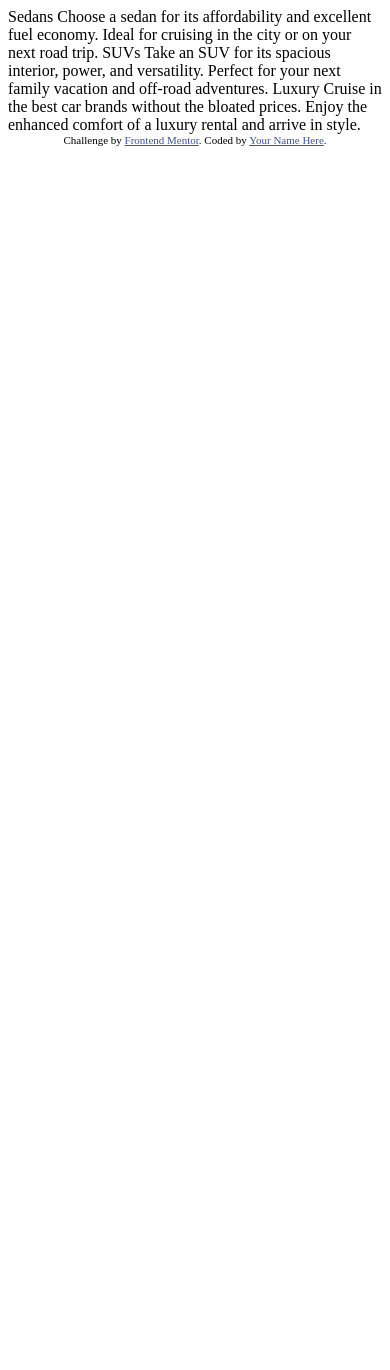
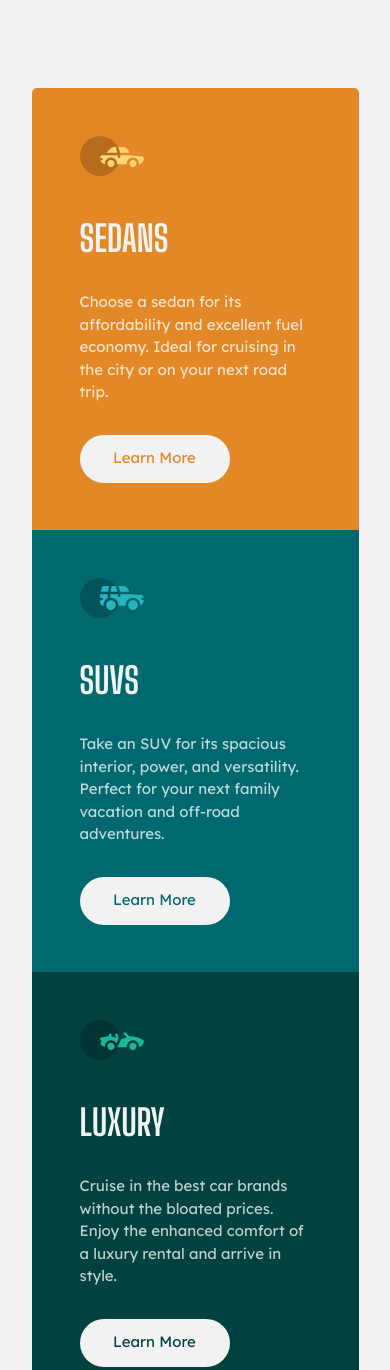
Before and after one commit to alsvader/frontendMentor-3-colum-preview, a plain HTML site: page index.html in a window 390 px wide. Shown: the top 1370 px of the page. Before the commit the page ends 844 px from the top, so only its background shows below. Drawn offline with Linux system fonts and the light colour scheme.

Commit message:
Apply all the style for mobile and desktop breakpoints

```diff
--- a/index.html
+++ b/index.html
@@ -1,36 +1,71 @@
 <!DOCTYPE html>
 <html lang="en">
 	<head>
-  <meta charset="UTF-8">
-  <meta name="viewport" content="width=device-width, initial-scale=1.0"> <!-- displays site properly based on user's device -->
+		<meta charset="UTF-8" />
+		<meta name="viewport" content="width=device-width, initial-scale=1.0" />
+		<!-- displays site properly based on user's device -->
 
-  <link rel="icon" type="image/png" sizes="32x32" href="./images/favicon-32x32.png">
+		<link
+			rel="icon"
+			type="image/png"
+			sizes="32x32"
+			href="./images/favicon-32x32.png"
+		/>
 
 		<title>Frontend Mentor | 3-column preview card component</title>
+		<link rel="stylesheet" href="styles/reset.css" />
+		<link rel="stylesheet" href="styles/main.css" />
 
 		<!-- Feel free to remove these styles or customise in your own stylesheet 👍 -->
 		<style>
-    .attribution { font-size: 11px; text-align: center; }
-    .attribution a { color: hsl(228, 45%, 44%); }
+			.attribution {
+				font-size: 11px;
+				text-align: center;
+			}
+			.attribution a {
+				color: hsl(228, 45%, 44%);
+			}
 		</style>
 	</head>
 	<body>
+		<main>
+			<article class="brightOrange-bg previewCard">
+				<img src="images/icon-sedans.svg" />
+				<h2>Sedans</h2>
+				<p>
+					Choose a sedan for its affordability and excellent fuel economy. Ideal
+					for cruising in the city or on your next road trip.
+				</p>
+				<button class="btn">Learn more</button>
+			</article>
+			<article class="darkCyan-bg previewCard">
+				<img src="images/icon-suvs.svg" />
+				<h2>SUVs</h2>
+				<p>
+					Take an SUV for its spacious interior, power, and versatility. Perfect
+					for your next family vacation and off-road adventures.
+				</p>
+				<button class="btn">Learn more</button>
+			</article>
+			<article class="veryDarkCyan-bg previewCard">
+				<img src="images/icon-luxury.svg" />
+				<h2>Luxury</h2>
+				<p>
+					Cruise in the best car brands without the bloated prices. Enjoy the
+					enhanced comfort of a luxury rental and arrive in style.
+				</p>
+				<button class="btn">Learn more</button>
+			</article>
+		</main>
 
-  Sedans
-  Choose a sedan for its affordability and excellent fuel economy. Ideal for cruising in the city
-  or on your next road trip.
-
-  SUVs
-  Take an SUV for its spacious interior, power, and versatility. Perfect for your next family vacation
-  and off-road adventures.
-
-  Luxury
-  Cruise in the best car brands without the bloated prices. Enjoy the enhanced comfort of a luxury
-  rental and arrive in style.
-
-  <div class="attribution">
-    Challenge by <a href="https://www.frontendmentor.io?ref=challenge" target="_blank">Frontend Mentor</a>.
-    Coded by <a href="#">Your Name Here</a>.
-  </div>
+		<footer>
+			Challenge by
+			<a href="https://www.frontendmentor.io?ref=challenge" target="_blank"
+				>Frontend Mentor</a
+			>. Coded by
+			<a href="https://aquamarine-trifle-cf54fc.netlify.app/"
+				>Aarón López Sosa</a
+			>.
+		</footer>
 	</body>
 </html>
--- /dev/null
+++ b/styles/main.css
@@ -0,0 +1,138 @@
+@import url('https://fonts.googleapis.com/css2?family=Big+Shoulders+Display:wght@700&family=Lexend+Deca&display=swap');
+
+:root {
+	--bright-orange: hsl(31, 77%, 52%);
+	--dark-cyan: hsl(184, 100%, 22%);
+	--very-dark-cyan: hsl(179, 100%, 13%);
+	--transparent-white: hsla(0, 0%, 100%, 0.75);
+	--very-light-gray: hsl(0, 0%, 95%);
+}
+
+.brightOrange-bg {
+	background-color: var(--bright-orange);
+}
+
+.brightOrange-bg button {
+	color: var(--bright-orange);
+}
+
+.darkCyan-bg {
+	background-color: var(--dark-cyan);
+}
+
+.darkCyan-bg button {
+	color: var(--dark-cyan);
+}
+
+.veryDarkCyan-bg {
+	background-color: var(--very-dark-cyan);
+}
+
+.veryDarkCyan-bg button {
+	color: var(--very-dark-cyan);
+}
+
+body {
+	background-color: var(--very-light-gray);
+	font-size: 15px;
+	font-family: 'Lexend Deca', sans-serif;
+}
+
+main {
+	border-radius: 5px;
+	margin: 88px auto auto;
+	max-width: 327px;
+}
+
+footer {
+	margin-top: 50px;
+	text-align: center;
+}
+
+footer a {
+	color: var(--dark-cyan);
+	transition: all 0.2s linear 0ms;
+}
+
+footer a:hover {
+	color: var(--very-dark-cyan);
+}
+
+.previewCard {
+	max-height: 442px;
+	padding: 48px;
+	width: 100%;
+}
+
+.previewCard:first-of-type {
+	border-top-left-radius: 5px;
+	border-top-right-radius: 5px;
+}
+
+.previewCard:last-of-type {
+	border-bottom-left-radius: 5px;
+	border-bottom-right-radius: 5px;
+}
+
+.previewCard p {
+	color: var(--transparent-white);
+	font-weight: 400;
+	margin-bottom: 31px;
+}
+
+.btn {
+	background-color: var(--very-light-gray);
+	border: 2px solid transparent;
+	border-radius: 50px;
+	padding: 10.75px 31.58px;
+	text-transform: capitalize;
+	transition: all 0.2s linear 0ms;
+}
+
+.btn:hover {
+	background-color: transparent;
+	border-color: var(--very-light-gray);
+	border-width: 2px;
+	color: var(--very-light-gray);
+	cursor: pointer;
+}
+
+h2 {
+	color: var(--very-light-gray);
+	font-family: 'Big Shoulders Display', cursive;
+	font-size: 36px;
+	margin-top: 36px;
+	margin-bottom: 25px;
+	text-transform: uppercase;
+}
+
+@media screen and (min-width: 1440px) {
+	main {
+		display: flex;
+		flex-direction: row;
+		margin-top: 171px;
+		max-width: 920px;
+	}
+
+	.previewCard {
+		max-height: fit-content;
+		max-width: 306px;
+		width: auto;
+	}
+
+	.previewCard:first-of-type {
+		border-top-right-radius: 5px;
+		border-bottom-left-radius: 5px;
+		border-top-right-radius: 0px;
+	}
+
+	.previewCard:last-of-type {
+		border-top-right-radius: 5px;
+		border-bottom-left-radius: 0px;
+		border-bottom-right-radius: 5px;
+	}
+
+	.previewCard p {
+		margin-bottom: 88.5px;
+	}
+}
--- /dev/null
+++ b/styles/reset.css
@@ -0,0 +1,35 @@
+* {
+	box-sizing: border-box;
+	margin: 0;
+	padding: 0;
+}
+
+body {
+	line-height: 1.5;
+}
+
+img,
+picture,
+video,
+canvas,
+svg {
+	display: block;
+	max-width: 100%;
+}
+
+input,
+button,
+textarea,
+select {
+	font: inherit;
+}
+
+p,
+h1,
+h2,
+h3,
+h4,
+h5,
+h6 {
+	overflow-wrap: break-word;
+}
```
Also changed, not shown: 1 other file. Lines whose indentation alone changed are shown as unchanged.
